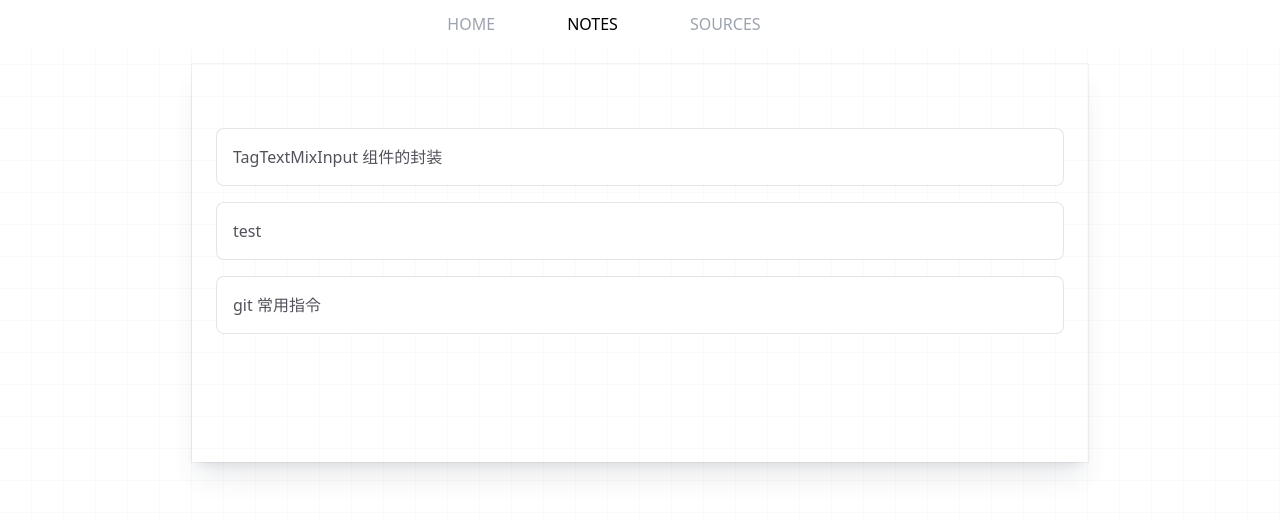
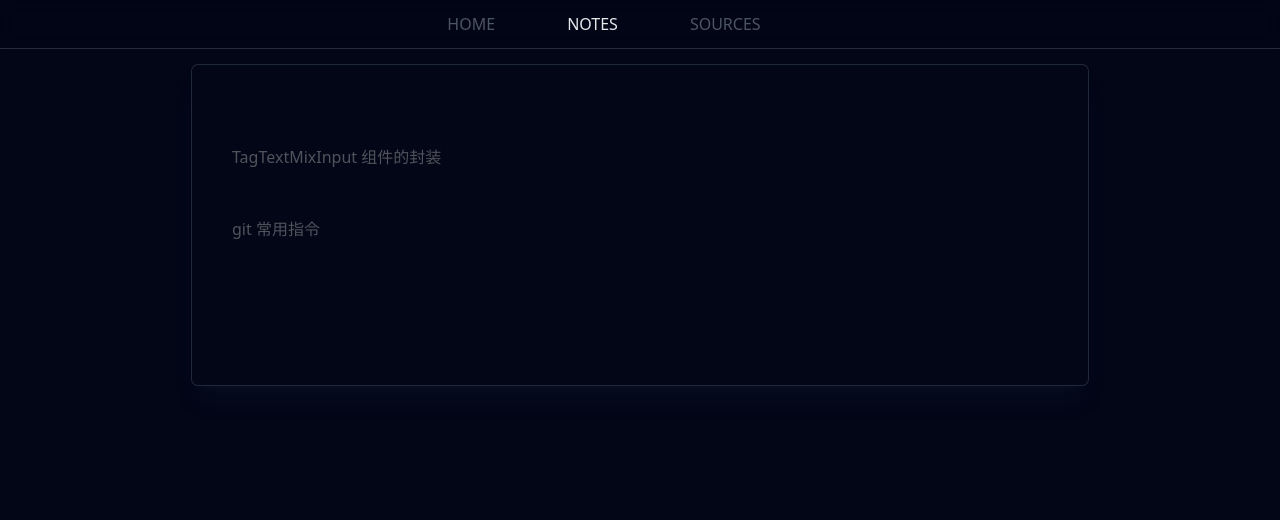
Before and after one commit to FU-design/Picture, a Vue app: page /notes in a window 1280 px wide. Shown: the top 520 px of the page. Built offline with nearby package versions, Linux system fonts and the light colour scheme.

Commit message:
feat: add create page script

```diff
--- a/package.json
+++ b/package.json
@@ -8,7 +8,8 @@
     "build": "vue-tsc -b && vite build",
     "preview": "vite preview",
     "commit": "git add . & git-cz",
-    "prepare": "husky"
+    "prepare": "husky",
+    "md": "node scripts/createPage.js"
   },
   "dependencies": {
     "clipboard": "^2.0.11",
--- a/src/components/pic-card/pic-card.vue
+++ b/src/components/pic-card/pic-card.vue
@@ -3,7 +3,7 @@
 </script>
 
 <template>
-  <div class="min-w-40 bg-white border border-black/10 rounded-lg mb-4">
+  <div class="min-w-40 border-black/10 rounded-lg mb-4">
     <slot name="header" />
     <div class="p-4">
       <slot />
--- a/src/components/pic-view/pic-view.vue
+++ b/src/components/pic-view/pic-view.vue
@@ -3,11 +3,13 @@
 </script>
 
 <template>
-  <div class="relative w-full px-6 py-6 shadow-xl shadow-slate-700/10 ring-1 ring-gray-900/5 md:max-w-3xl md:mx-auto lg:max-w-4xl lg:pt-16 lg:pb-28">
+  <div class="view rounded-md relative w-full px-6 py-6 shadow-xl shadow-slate-700/10 ring-1 ring-gray-800/100 md:max-w-3xl md:mx-auto lg:max-w-4xl lg:pt-16 lg:pb-28">
     <slot />
   </div>
 </template>
 
 <style scoped>
-
+.view{
+  background-image: url('@/assets/grid.svg');
+}
 </style>
--- /dev/null
+++ b/src/composables/useSources.ts
@@ -0,0 +1,15 @@
+import { ref } from 'vue'
+
+interface UrlConfig {
+  url: string
+  title: string
+  icon: string
+}
+
+export function useSources() {
+  const sources = ref<UrlConfig[]>([])
+
+  return {
+    sources,
+  }
+}
--- a/src/layout/layout-header/index.vue
+++ b/src/layout/layout-header/index.vue
@@ -12,9 +12,9 @@ function onClick(name: RouteRecordNameGeneric) {
 </script>
 
 <template>
-  <header class="bg-white/90 backdrop-blur backdrop-filter sticky top-0 z-10 lg:py-0">
+  <header class="bg-black/5 backdrop-blur backdrop-filter sticky top-0 z-10 lg:py-0 border-b border-white/15">
     <section class="w-auto h-full flex gap-16 justify-center p-2">
-      <div v-for="{ name } in routes" :key="name" :class="[route.name === name ? 'text-black' : 'text-gray-400']" class="rounded-lg cursor-pointer p-1" @click="onClick(name)">
+      <div v-for="{ name } in routes" :key="name" :class="[route.name === name ? 'text-gray-200' : 'text-gray-600']" class="rounded-lg cursor-pointer p-1" @click="onClick(name)">
         <div class="inline-flex flex-1 justify-center transition-all">
           {{ name }}
         </div>
--- a/src/layout/layout-main/index.vue
+++ b/src/layout/layout-main/index.vue
@@ -2,7 +2,7 @@
 </script>
 
 <template>
-  <div class="p-4 mx-4 mb-4 min-h-screen rounded-2xl">
+  <div class="p-4 mx-4 mb-4 min-h-full rounded-2xl">
     <div class="absolute inset-0 bg-top [mask-image:linear-gradient(180deg,white,rgba(255,255,255,0))]" />
     <slot />
   </div>
--- a/src/styles/main.css
+++ b/src/styles/main.css
@@ -6,9 +6,8 @@
 
 :root {
  position: relative;
- background-color: theme(backgroundColor.white);
- color: theme(textColor.black);
- background-image: url('@/assets/grid.svg');
+ background-color: theme(backgroundColor.slate.950);
+ color: theme(textColor.white);
 }
 
 .bg-gh-marketingDark{
--- a/src/view/notes.vue
+++ b/src/view/notes.vue
@@ -18,7 +18,7 @@ onMounted(() => {
 <template>
   <picView>
     <PicCard v-for="(note, idx) in notes" :key="idx">
-      <a class="text-zinc-600 hover:text-black" href="#" @click="openNote(note)">
+      <a class="text-zinc-600 hover:text-gray-300" href="#" @click.prevent="openNote(note)">
         {{ note.title }}
       </a>
     </PicCard>
--- a/tsconfig.app.json
+++ b/tsconfig.app.json
@@ -10,6 +10,8 @@
       "@assets/*": ["src/assets/*"]
     },
 
+    "types": ["node"],
+
     /* Linting */
     "strict": true, // 检查并报错未使用的函数参数。
     "noFallthroughCasesInSwitch": true,
--- a/tsconfig.node.json
+++ b/tsconfig.node.json
@@ -8,6 +8,7 @@
 
     /* Bundler mode */
     "moduleResolution": "bundler",
+    "types": ["node"],
     "allowImportingTsExtensions": true,
 
     /* Linting */
```
Also changed, not shown: scripts/createPage.js (added, +80 -0 lines), src/assets/grid.svg, src/notes/components/test.md (deleted).
